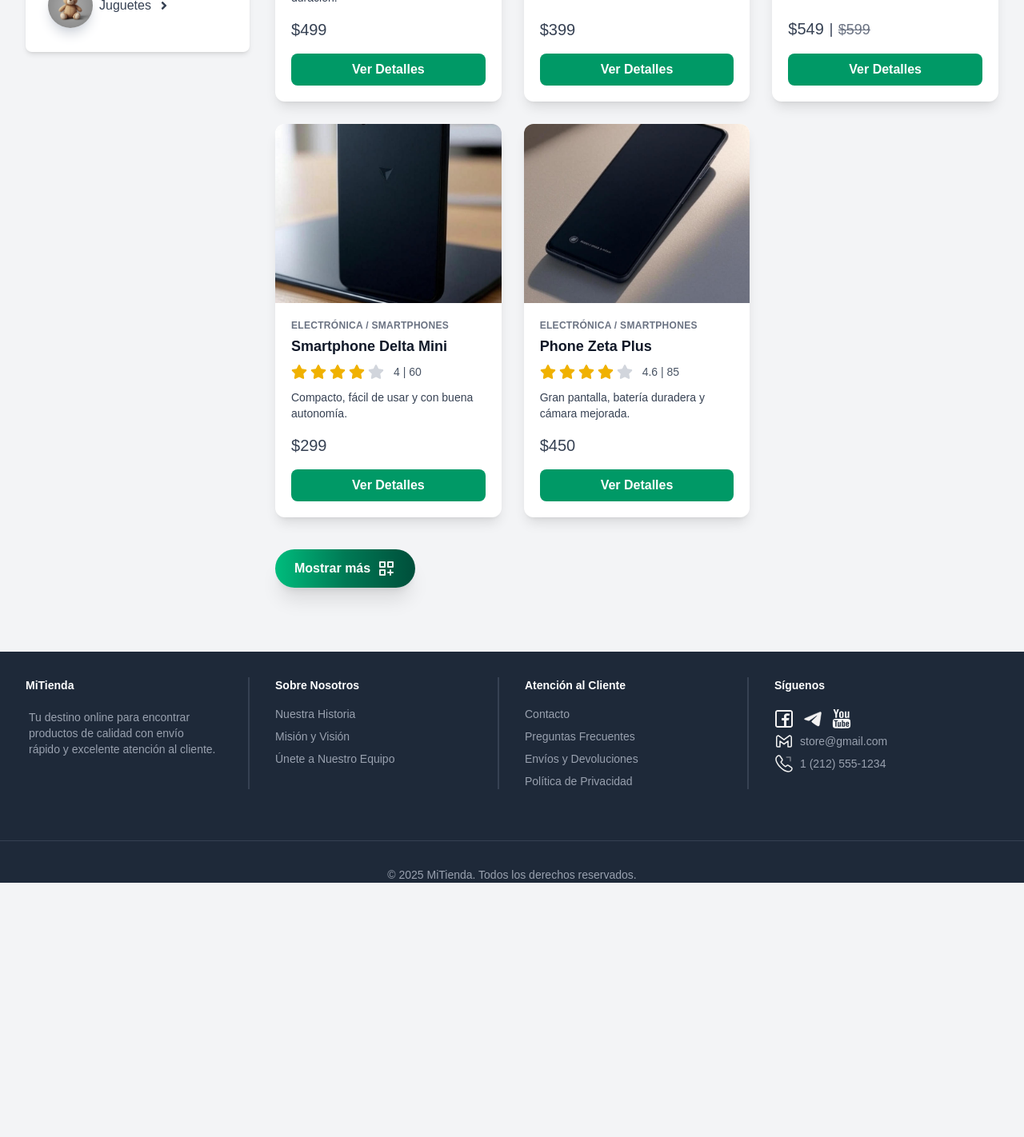
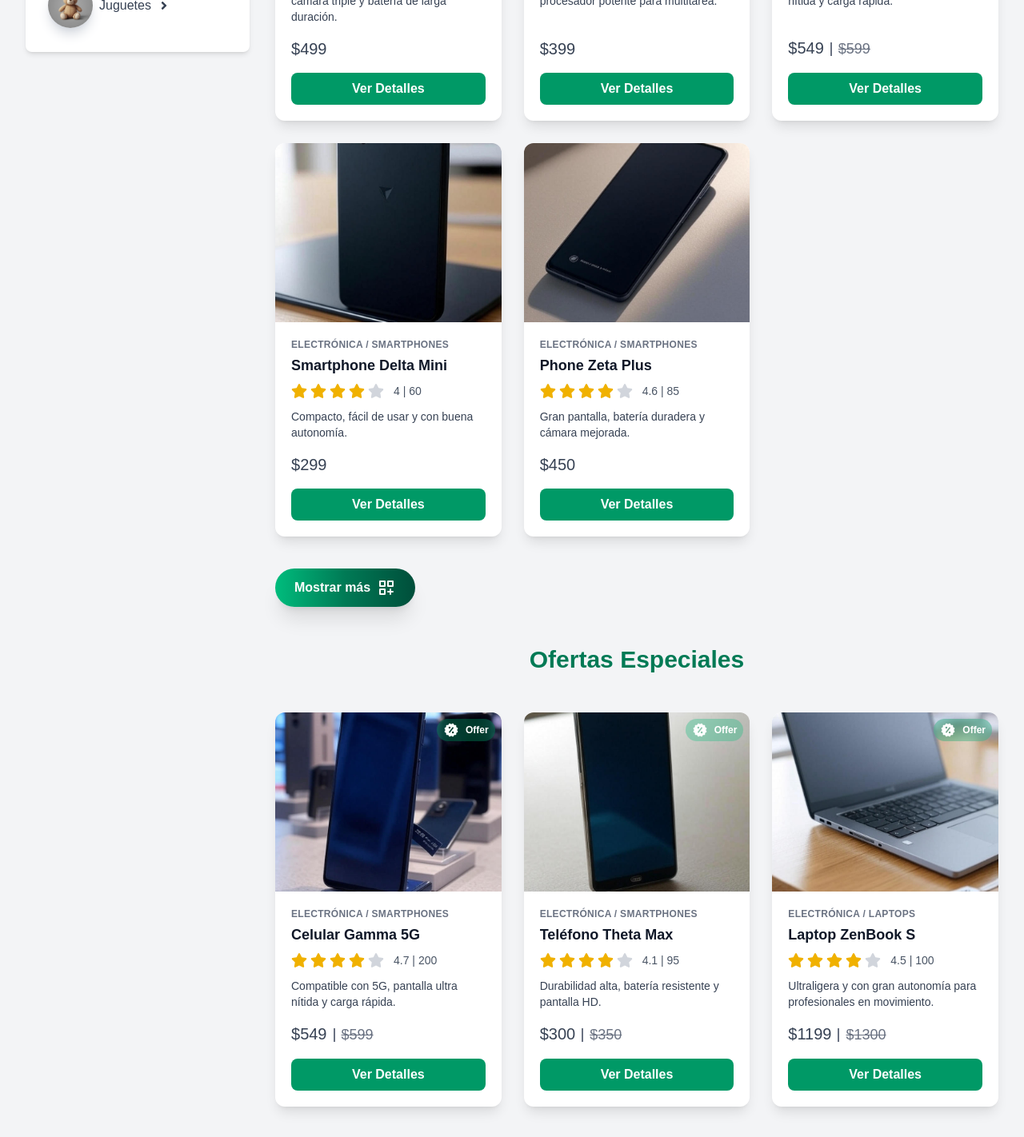
Before and after one commit to rls1990/store-front-template, a Next.js app: page / in a window 1280 px wide. Shown: the part 1330-2752 px from the top of the page at 80% size. Before the commit the page ends 2434 px from the top, so only its background shows below. Built offline with nearby package versions, Linux system fonts and the light colour scheme.

Commit message:
special offer

```diff
--- a/src/app/products/page.tsx
+++ /dev/null
@@ -1,3 +0,0 @@
-export default function ProductsPage() {
-  return <>ProductsPage</>;
-}
--- a/src/components/products/ProductCard.tsx
+++ b/src/components/products/ProductCard.tsx
@@ -4,6 +4,7 @@ import Rating from "../ui/fields/rating/Rating";
 import { FC } from "react";
 import Image from "next/image";
 import { ProductData } from "@/data/products";
+import Link from "next/link";
 
 interface ProductCardProps {
   data: ProductData;
@@ -75,12 +76,12 @@ const ProductCard: FC<ProductCardProps> = ({ data }) => {
           )}
         </div>
 
-        <a
-          href="#"
+        <Link
+          href={`/products/${data.id}`}
           className="mt-auto block w-full bg-emerald-600 hover:bg-emerald-700 text-white text-center font-semibold py-2 px-4 rounded-lg transition duration-150"
         >
           Ver Detalles
-        </a>
+        </Link>
       </div>
     </div>
   );
--- a/src/components/products/ProductsSection.tsx
+++ b/src/components/products/ProductsSection.tsx
@@ -10,13 +10,14 @@ import { PriceRange } from "../ui/fields/range/PriceRange";
 import Rating from "../ui/fields/rating/Rating";
 import { BiCategoryAlt } from "react-icons/bi";
 import Image from "next/image";
-import { FaAngleRight } from "react-icons/fa";
+import { FaAngleRight, FaBoxOpen } from "react-icons/fa";
 import ProductCard from "./ProductCard";
 import { TbCategoryPlus } from "react-icons/tb";
 import { ProductData, products } from "@/data/products";
 import { FcClearFilters } from "react-icons/fc";
 import { MdClear } from "react-icons/md";
 import { FaFilterCircleXmark } from "react-icons/fa6";
+import Link from "next/link";
 
 interface ProductsSectionProps {
   marcas: string[];
@@ -310,19 +311,42 @@ const ProductsSection: FC<ProductsSectionProps> = ({ marcas, categories }) => {
             </div>
           </aside>
           <main key={keyProducts} className="lg:col-span-3">
-            <h2 className="text-2xl lg:text-3xl font-bold text-emerald-700 text-center mb-6">
+            <h2 className="text-2xl lg:text-3xl font-bold text-emerald-700 text-center mb-12">
               Nuestros Productos
             </h2>
-            <div className="grid grid-cols-1 sm:grid-cols-2 xl:grid-cols-3 gap-7">
-              {filteredProductsData.slice(0, visible_product).map((data) => (
+            <div className="grid grid-cols-1 sm:grid-cols-2 xl:grid-cols-3 gap-7 relative min-h-dvh">
+              {filteredProductsData.length > 0 ? filteredProductsData.slice(0, visible_product).map((data) => (
                 <ProductCard key={data.id + "product"} data={data} />
-              ))}
+              )) : <div className="text-center text-gray-500 mt-8 absolute top-0 left-1/5 fade-in">
+                <div className="flex flex-col items-center justify-center bg-gray-50 p-6">
+                  <FaBoxOpen className="text-gray-400 text-9xl mb-6" />
+                  <h2 className="text-3xl font-semibold text-gray-700 mb-2">No se encontraron productos</h2>
+                  <p className="text-gray-500 max-w-md text-center">
+                    Lo sentimos, no hay productos disponibles en este momento. Por favor, intenta nuevamente más tarde.
+                  </p>
+                </div>
+              </div>}
             </div>
             {visible_product < filteredProductsData.length && (
               <button className="flex items-center justify-center gap-2 bg-gradient-to-r from-emerald-500 via-emerald-700 to-emerald-900 text-white font-semibold py-3 px-6 rounded-full shadow-xl transition duration-500 transform hover:scale-110 hover:brightness-110 focus:outline-none focus:ring-3 focus:ring-emerald-300 mt-10 cursor-pointer" onClick={showMoreProducts}>
                 Mostrar más
                 <TbCategoryPlus size={24} className="animate-pulse" />
               </button>
+            )}
+
+            <h2 className="text-2xl lg:text-3xl font-bold text-emerald-700 text-center mb-12 mt-12">
+              Ofertas Especiales
+            </h2>
+            <div className="grid grid-cols-1 sm:grid-cols-2 xl:grid-cols-3 gap-7 relative">
+              {
+                products.filter((data) => data.isOffer).slice(0, 3).map(data => <ProductCard key={data.id + "product"} data={data} />)
+              }
+            </div>
+            {products.filter((data) => data.isOffer).length > 3 && (
+              <Link className="flex items-center justify-center gap-2 bg-gradient-to-r from-emerald-500 via-emerald-700 to-emerald-900 text-white font-semibold py-3 px-6 rounded-full shadow-xl transition duration-500 transform hover:scale-110 hover:brightness-110 focus:outline-none focus:ring-3 focus:ring-emerald-300 mt-10 cursor-pointer w-60" href="/offers">
+                Mostrar más ofertas
+                <TbCategoryPlus size={24} className="animate-pulse" />
+              </Link>
             )}
           </main>
         </div>
--- a/src/data/nav-items.ts
+++ b/src/data/nav-items.ts
@@ -5,7 +5,7 @@ interface NavItemsType {
 
 export const navItems: NavItemsType[] = [
   { name: "Inicio", url: "/" },
-  { name: "Productos", url: "/products" },
+  // { name: "Productos", url: "/products" },
   { name: "Ofertas", url: "/offers" },
   { name: "Contacto", url: "/contact" },
   { name: "About Us", url: "/about-us" },
--- a/src/data/products.ts
+++ b/src/data/products.ts
@@ -147,6 +147,8 @@ export const products: ProductData[] = [
     image: "/products/Teléfono Theta Max.jpg",
     marca: "honor",
     colors: ["negro", "azul"],
+    isOffer: true,
+    priceOffer: 300,
   },
   {
     id: 8,
```
